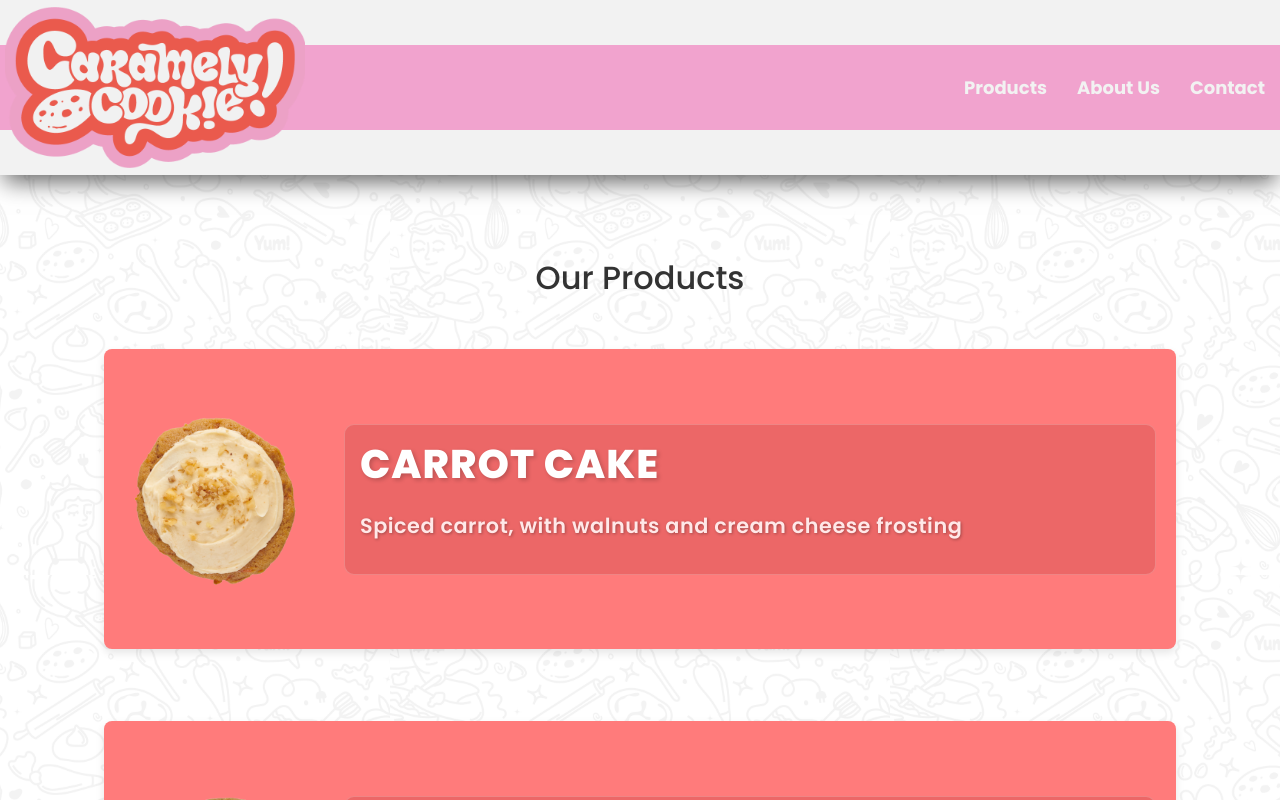
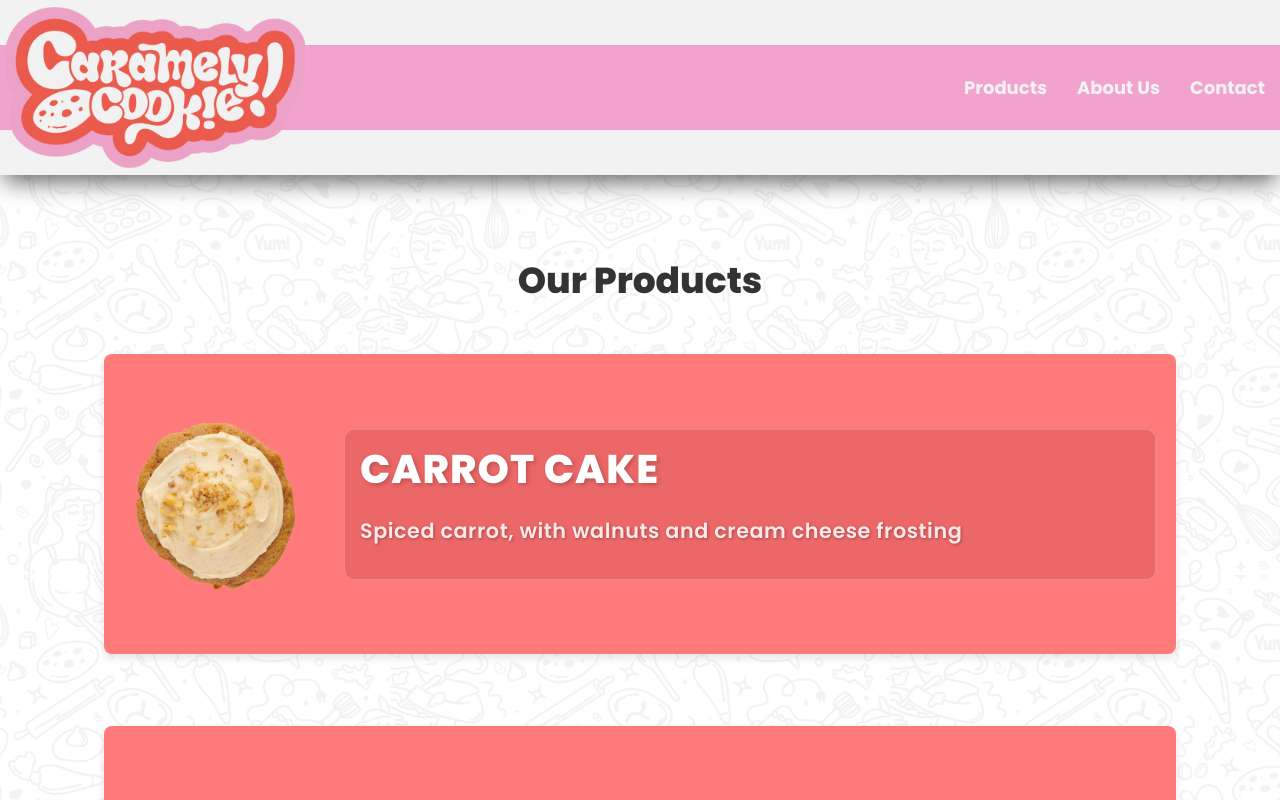
Before and after one commit to RandyFonsec/caramely-cookie, a React (Vite) app: page /products in a window 1280 px wide. Built offline with nearby package versions, Linux system fonts and the light colour scheme.

Commit message:
Update ProductList.module.css

```diff
--- a/src/components/ProductList.module.css
+++ b/src/components/ProductList.module.css
@@ -11,9 +11,10 @@
 }
 
 .header h2 {
-  font-size: 2rem;
+  font-size: 2.25rem;
+  font-weight: 800;
   color: #333;
-  margin-bottom: 1rem;
+  margin-bottom: 1.5rem;
 }
 
 .productsGrid {
```
